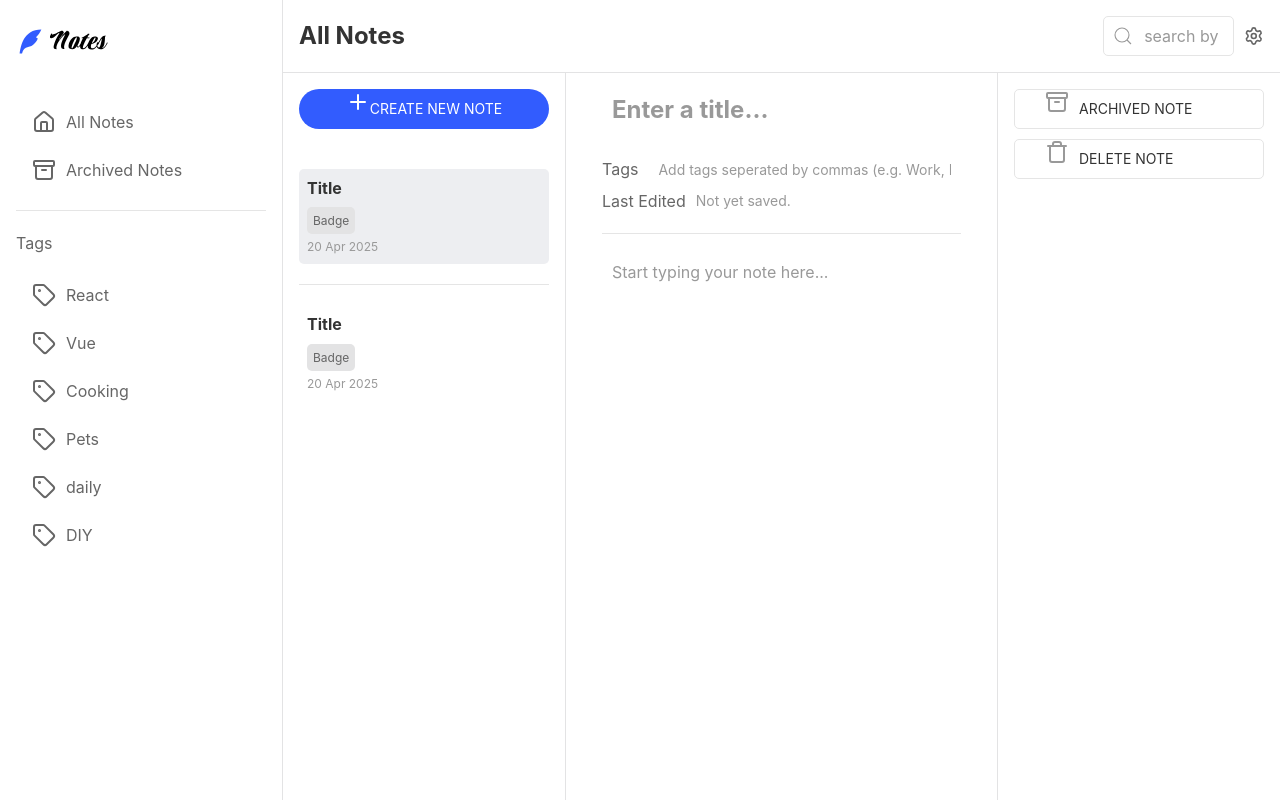
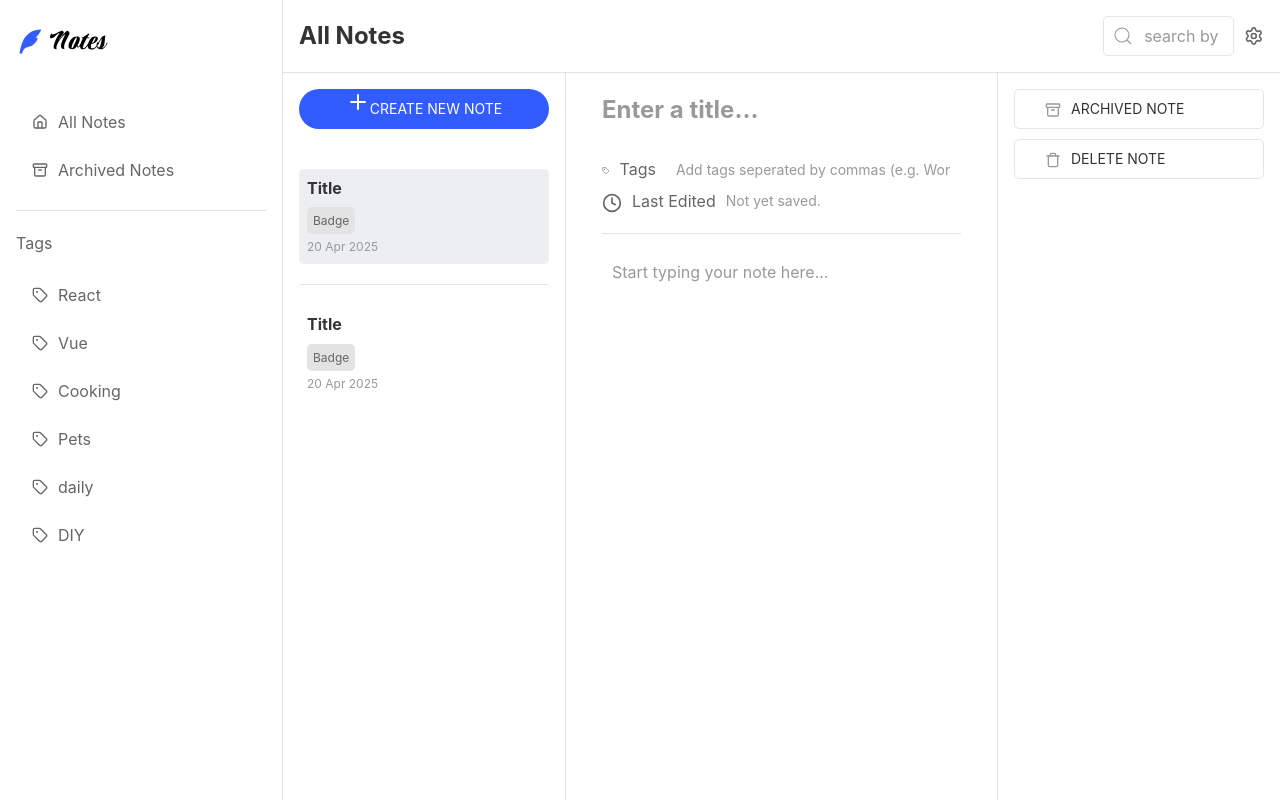
Before and after one commit to vjvic/notes-app, a Vue app: page /notes in a window 1280 px wide. Shown: the top 800 px of the page. Built offline with nearby package versions, Linux system fonts and the light colour scheme; the HTML template or start-up script is replaced by a standard one.

Commit message:
feat: notes form UI

```diff
--- a/src/assets/styles/abstracts/_mixins.scss
+++ b/src/assets/styles/abstracts/_mixins.scss
@@ -52,7 +52,7 @@
 }
 
 @mixin layout-column($border: none) {
-  height: 100vh;
+  height: calc(100vh - 90px);
   padding: 1rem;
 
   @if $border == right {
--- a/src/assets/styles/layouts/_notes.scss
+++ b/src/assets/styles/layouts/_notes.scss
@@ -3,13 +3,14 @@
 
 .notes-layout {
   @include three-column-layout();
+  overflow: hidden;
 
   &__sidebar {
     @include layout-column(right);
   }
 
   &__content {
-    height: 100vh;
+    height: 90vh;
     padding: 1rem;
   }
 
--- a/src/components/Button.vue
+++ b/src/components/Button.vue
@@ -30,6 +30,10 @@ const props = defineProps({
     type: String,
     default: "rounded", // rounded, pill, circle
   },
+  size: {
+    type: String,
+    default: "default", // Disabled state
+  },
   disabled: {
     type: Boolean,
     default: false, // Disabled state
@@ -39,7 +43,12 @@ const props = defineProps({
 const emit = defineEmits(["click"]);
 
 const buttonClasses = computed(() => {
-  return ["uk-button", `uk-button-${props.color}`, `uk-border-${props.border}`];
+  return [
+    "uk-button",
+    `uk-button-${props.color}`,
+    `uk-border-${props.border}`,
+    `uk-button-${props.size}`,
+  ];
 });
 
 const handleClick = () => {
--- a/src/components/NoteForm.vue
+++ b/src/components/NoteForm.vue
@@ -3,7 +3,7 @@
     <fieldset class="uk-fieldset">
       <div class="uk-margin">
         <input
-          class="uk-input uk-text-bold uk-text-large uk-border-rounded"
+          class="uk-input uk-text-bold uk-text-large uk-border-rounded uk-padding-remove"
           type="text"
           placeholder="Enter a title..."
           aria-label="Input"
@@ -11,11 +11,12 @@
       </div>
 
       <div class="uk-flex uk-flex-middle">
-        <p
-          class="notes-layout__tag uk-margin-remove-bottom uk-margin-small-right"
+        <div
+          class="notes-layout__tag uk-flex uk-flex-middle uk-margin-remove-bottom uk-margin-small-right"
         >
-          Tags
-        </p>
+          <span class="uk-margin-small-right"><Tag :size="20" /></span>
+          <span>Tags</span>
+        </div>
         <input
           class="uk-input uk-text-meta uk-border-rounded"
           type="text"
@@ -24,11 +25,12 @@
         />
       </div>
       <div class="uk-flex uk-flex-middle">
-        <p
-          class="notes-layout__edited uk-margin-remove-bottom uk-margin-small-right"
+        <div
+          class="notes-layout__edited uk-flex uk-flex-middle uk-margin-remove-bottom uk-margin-small-right"
         >
-          Last Edited
-        </p>
+          <span class="uk-margin-small-right"><Clock :size="20" /></span>
+          <span> Last Edited</span>
+        </div>
         <p class="notes-layout__date uk-margin-remove uk-text-meta">
           Not yet saved.
         </p>
@@ -38,10 +40,19 @@
 
       <textarea
         class="uk-textarea uk-height-1-1 uk-border-rounded"
-        rows="30"
+        rows="33"
         placeholder="Start typing your note here..."
         aria-label="Textarea"
       ></textarea>
     </fieldset>
+
+    <hr />
+
+    <Button color="secondary" size="small">Submit</Button>
   </form>
 </template>
+
+<script setup lang="ts">
+import { Tag, Clock } from "lucide-vue-next";
+import Button from "./Button.vue";
+</script>
--- a/src/components/Sidebar.vue
+++ b/src/components/Sidebar.vue
@@ -16,7 +16,11 @@
             class="uk-flex uk-flex-between uk-flex-1 uk-text-decoration-none"
           >
             <div class="uk-flex uk-flex-middle">
-              <component :is="navItem.icon" class="uk-margin-small-right" />
+              <component
+                :is="navItem.icon"
+                class="uk-margin-small-right"
+                :size="16"
+              />
               <span>{{ navItem.label }}</span>
             </div>
             <ChevronRight class="sidebar__chevron" />
@@ -36,7 +40,11 @@
             class="uk-flex uk-flex-between uk-flex-1 uk-text-decoration-none"
           >
             <div class="uk-flex uk-flex-middle">
-              <component class="uk-margin-small-right" :is="dummyTag.icon" />
+              <component
+                class="uk-margin-small-right"
+                :is="dummyTag.icon"
+                :size="16"
+              />
               <span>{{ dummyTag.label }}</span>
             </div>
             <ChevronRight class="sidebar__chevron" />
--- a/src/views/NotesView.vue
+++ b/src/views/NotesView.vue
@@ -13,11 +13,11 @@
         color="default"
         class="uk-width-1-1 uk-margin-small-bottom uk-flex"
       >
-        <Archive class="uk-text-meta" />
+        <span><Archive class="uk-text-meta" :size="16" /></span>
         <span class="uk-margin-small-left">Archived Note</span>
       </Button>
       <Button color="default" class="uk-width-1-1 uk-flex">
-        <Trash class="uk-text-meta" />
+        <span><Trash class="uk-text-meta" :size="16" /></span>
         <span class="uk-margin-small-left">Delete Note</span>
       </Button>
     </div>
```
